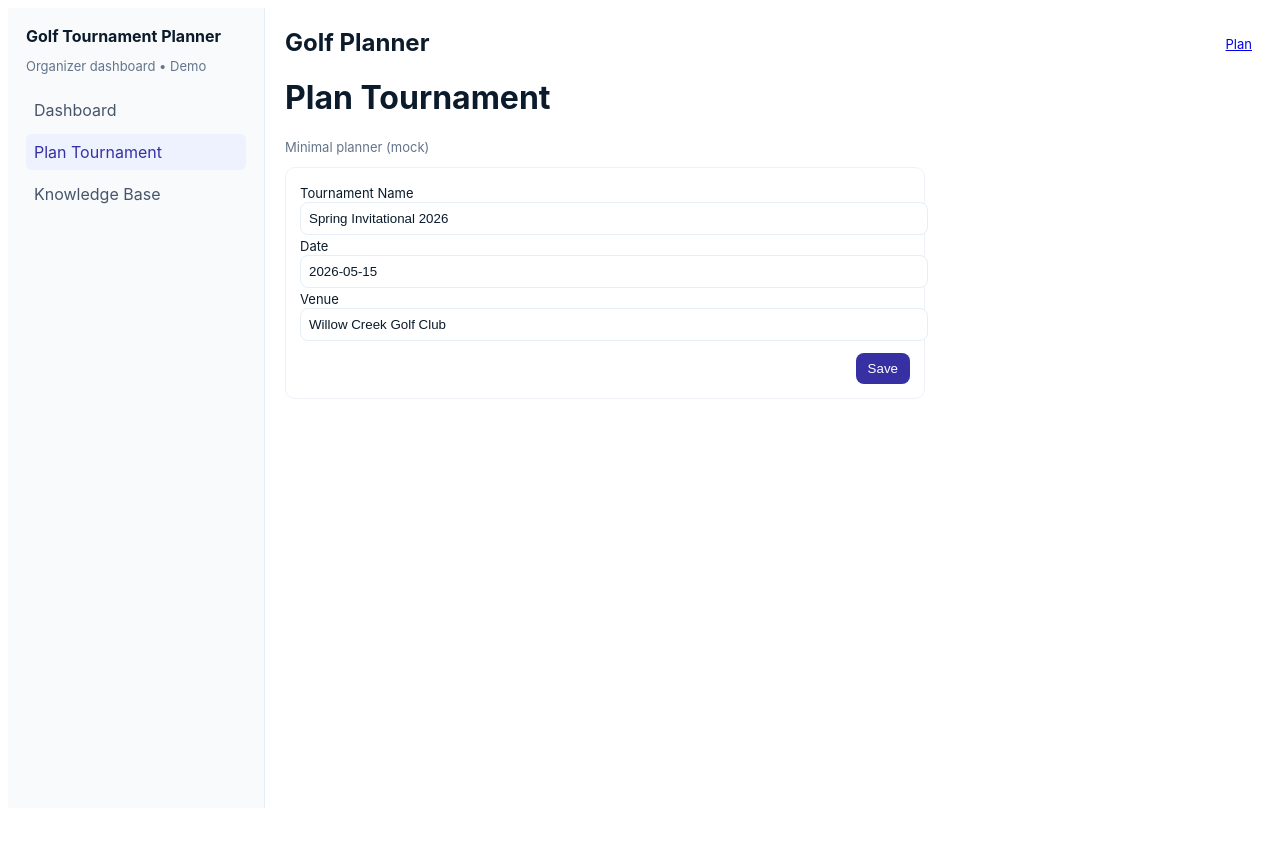
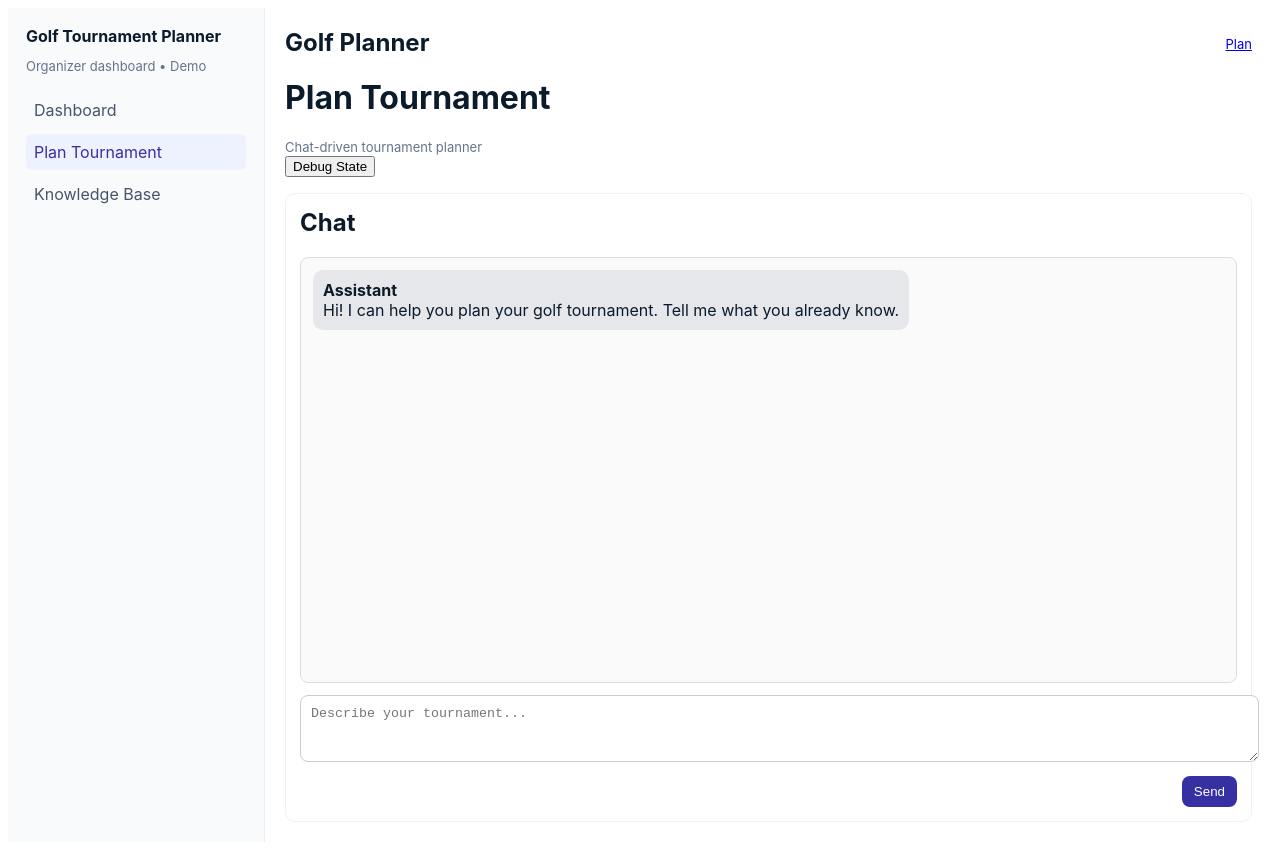
Before and after one commit to chartle5/SE4471GolfEventPlanner, a React (Vite) app in the folder frontend/: page /plan in a window 1280 px wide. Before the commit the page ends 816 px from the top, so only its background shows below. Built offline with nearby package versions, Linux system fonts and the light colour scheme.

Commit message:
added chat window to frontend

```diff
--- a/frontend/src/data/tournament.js
+++ b/frontend/src/data/tournament.js
@@ -1,18 +1,18 @@
 export const tournamentState = {
-  id: 'sample-2026',
-  name: 'Spring Invitational 2026',
-  date: '2026-05-15',
-  venue: 'Willow Creek Golf Club',
-  format: 'Scramble',
-  playerCount: 72,
-  sponsors: ['Acme Golf', 'Green Tee Inc.'],
-  catering: 'Buffet breakfast + boxed lunches',
-  budget: 12000,
+  id: '',
+  name: '',
+  date: '',
+  venue: '',
+  format: '',
+  playerCount: 0,
+  sponsors: [],
+  catering: '',
+  budget: 0,
   staffing: {
-    volunteers: 18,
-    staff: 4
+    volunteers: 0,
+    staff: 0
   },
-  accessibility: 'Two accessible carts reserved; ramp at registration',
-  notes: 'Charity fundraiser; please prioritize sponsor visibility',
-  constraints: ['No shotgun start before 8:00am', 'Limited cart availability']
+  accessibility: '',
+  notes: '',
+  constraints: []
 }
--- a/frontend/src/pages/PlanTournament.jsx
+++ b/frontend/src/pages/PlanTournament.jsx
@@ -1,41 +1,157 @@
-import React, {useState} from 'react'
+import React, { useState } from 'react'
 import { tournamentState as initial } from '../data/tournament'
 
-export default function PlanTournament(){
-  const [form,setForm] = useState({ name: initial.name, date: initial.date, venue: initial.venue })
+export default function PlanTournament() {
+  const [tournament, setTournament] = useState(initial)
+  const [messages, setMessages] = useState([
+    {
+      role: 'assistant',
+      content:
+        'Hi! I can help you plan your golf tournament. Tell me what you already know.',
+    },
+  ])
+  const [input, setInput] = useState('')
+  const [loading, setLoading] = useState(false)
+  const [error, setError] = useState('')
 
-  function handleChange(e){
-    const {name,value} = e.target
-    setForm(prev=> ({...prev,[name]: value}))
-  }
+  async function sendMessage(e) {
+    e.preventDefault()
 
-  function save(e){
-    e.preventDefault()
-    alert('Saved (mock)')
+    const trimmed = input.trim()
+    if (!trimmed || loading) return
+
+    const userMessage = { role: 'user', content: trimmed }
+    setMessages((prev) => [...prev, userMessage])
+    setInput('')
+    setError('')
+    setLoading(true)
+
+    try {
+      const response = await fetch('http://localhost:8000/chat', {
+        method: 'POST',
+        headers: { 'Content-Type': 'application/json' },
+        body: JSON.stringify({
+          message: trimmed,
+          tournament,
+        }),
+      })
+
+      const data = await response.json()
+
+      setMessages((prev) => [
+        ...prev,
+        {
+          role: 'assistant',
+          content: data.message || 'No response',
+        },
+      ])
+
+      if (data.tournament) {
+        setTournament(data.tournament)
+      }
+
+      // 🔥 OPTIONAL: reveal state if user asks
+      if (trimmed.toLowerCase().includes('show state')) {
+        setMessages((prev) => [
+          ...prev,
+          {
+            role: 'assistant',
+            content:
+              'Here is the current tournament state:\n\n' +
+              JSON.stringify(data.tournament, null, 2),
+          },
+        ])
+      }
+    } catch (err) {
+      setError('Backend error')
+    } finally {
+      setLoading(false)
+    }
   }
 
   return (
     <div>
       <h1>Plan Tournament</h1>
-      <div className="muted small">Minimal planner (mock)</div>
-      <div style={{height:12}} />
+      <div className="muted small">
+        Chat-driven tournament planner
+      </div>
+      <button onClick={() => alert(JSON.stringify(tournament, null, 2))}>
+        Debug State
+      </button>
+      <div style={{ height: 16 }} />
 
-      <form onSubmit={save} style={{maxWidth:640}}>
-        <div className="card">
-          <label className="small">Tournament Name</label>
-          <input name="name" value={form.name} onChange={handleChange} />
+      <div className="card">
+        <h2 style={{ marginTop: 0 }}>Chat</h2>
 
-          <label className="small">Date</label>
-          <input name="date" value={form.date} onChange={handleChange} />
+        <div
+          style={{
+            border: '1px solid #ddd',
+            borderRadius: 8,
+            padding: 12,
+            minHeight: 400,
+            maxHeight: 500,
+            overflowY: 'auto',
+            background: '#fafafa',
+          }}
+        >
+          {messages.map((msg, i) => (
+            <div
+              key={i}
+              style={{
+                display: 'flex',
+                justifyContent:
+                  msg.role === 'user' ? 'flex-end' : 'flex-start',
+                marginBottom: 10,
+              }}
+            >
+              <div
+                style={{
+                  background:
+                    msg.role === 'user' ? '#dbeafe' : '#e5e7eb',
+                  padding: 10,
+                  borderRadius: 10,
+                  maxWidth: '75%',
+                  whiteSpace: 'pre-wrap',
+                }}
+              >
+                <strong>
+                  {msg.role === 'user' ? 'You' : 'Assistant'}
+                </strong>
+                <div>{msg.content}</div>
+              </div>
+            </div>
+          ))}
 
-          <label className="small">Venue</label>
-          <input name="venue" value={form.venue} onChange={handleChange} />
+          {loading && (
+            <div className="small muted">Thinking...</div>
+          )}
+        </div>
 
-          <div style={{display:'flex',justifyContent:'flex-end',marginTop:12}}>
-            <button className="button">Save</button>
+        <form onSubmit={sendMessage} style={{ marginTop: 12 }}>
+          <textarea
+            value={input}
+            onChange={(e) => setInput(e.target.value)}
+            placeholder="Describe your tournament..."
+            rows={3}
+            style={{
+              width: '100%',
+              padding: 10,
+              borderRadius: 8,
+              border: '1px solid #ccc',
+            }}
+          />
+
+          {error && (
+            <div style={{ color: 'red' }}>{error}</div>
+          )}
+
+          <div style={{ textAlign: 'right', marginTop: 10 }}>
+            <button className="button" disabled={loading}>
+              Send
+            </button>
           </div>
-        </div>
-      </form>
+        </form>
+      </div>
     </div>
   )
 }
```
Also changed, not shown: 2 other files (tests, documents, lock files or other folders).
